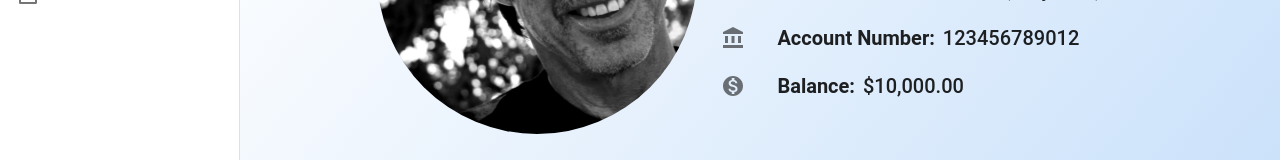
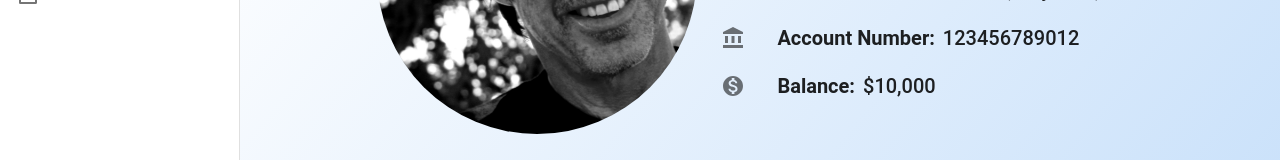
Before and after one commit to DawitSishu/Bank-account-kata, a React (Vite) app: page / in a window 1280 px wide. Shown: the part 362-522 px from the top of the page. Built offline with nearby package versions, Linux system fonts and the light colour scheme.

Commit message:
balance context

```diff
--- a/src/Components/Dashboard.jsx
+++ b/src/Components/Dashboard.jsx
@@ -1,4 +1,4 @@
-import React from "react";
+import React, { useContext } from "react";
 import {
   AppBar,
   Box,
@@ -19,6 +19,7 @@ import SwapHorizIcon from "@mui/icons-material/SwapHoriz";
 import ListAltIcon from "@mui/icons-material/ListAlt";
 import { styled } from "@mui/system";
 import logo from "../assets/jd.jpg";
+import { BalanceContext } from "../Services/BalanceContext";
 
 const drawerWidth = 240;
 
@@ -86,13 +87,14 @@ const LinkBox = styled(Box)(({ theme }) => ({
 }));
 
 const Dashboard = ({ ChooseLink }) => {
+  const { balance } = useContext(BalanceContext);
+
   const profile = {
     name: "John Doe",
     email: "john.doe@example.com",
     phone: "+1234567890",
     address: "123 Main Street, Anytown, USA",
     accountNumber: "123456789012",
-    balance: "$10,000.00",
   };
 
   const links = [
@@ -164,7 +166,7 @@ const Dashboard = ({ ChooseLink }) => {
                   <MonetizationOnIcon />
                 </ListItemIcon>
                 <BoldText variant="h6">Balance:</BoldText>
-                <Typography variant="h6">{profile.balance}</Typography>
+                <Typography variant="h6">${balance.toLocaleString()}</Typography>
               </DetailItem>
             </ProfileDetails>
           </ProfileContent>
--- /dev/null
+++ b/src/Services/BalanceContext.jsx
@@ -0,0 +1,19 @@
+import React, { createContext, useState, useEffect } from "react";
+
+const BalanceContext = createContext();
+
+const BalanceProvider = ({ children }) => {
+  const [balance, setBalance] = useState(10000);
+
+  useEffect(() => {
+    setBalance(10000);
+  }, []);
+
+  return (
+    <BalanceContext.Provider value={{ balance, setBalance }}>
+      {children}
+    </BalanceContext.Provider>
+  );
+};
+
+export { BalanceContext, BalanceProvider };
--- a/src/main.jsx
+++ b/src/main.jsx
@@ -2,6 +2,7 @@ import React from "react";
 import ReactDOM from "react-dom/client";
 import App from "./App.jsx";
 import { createTheme, ThemeProvider, CssBaseline } from "@mui/material";
+import { BalanceProvider } from "./Services/BalanceContext.jsx";
 
 const lightTheme = createTheme({
   palette: {
@@ -44,7 +45,9 @@ ReactDOM.createRoot(document.getElementById("root")).render(
   <React.StrictMode>
     <ThemeProvider theme={lightTheme}>
       <CssBaseline />
-      <App />
+      <BalanceProvider>
+        <App />
+      </BalanceProvider>
     </ThemeProvider>
   </React.StrictMode>
 );
```
